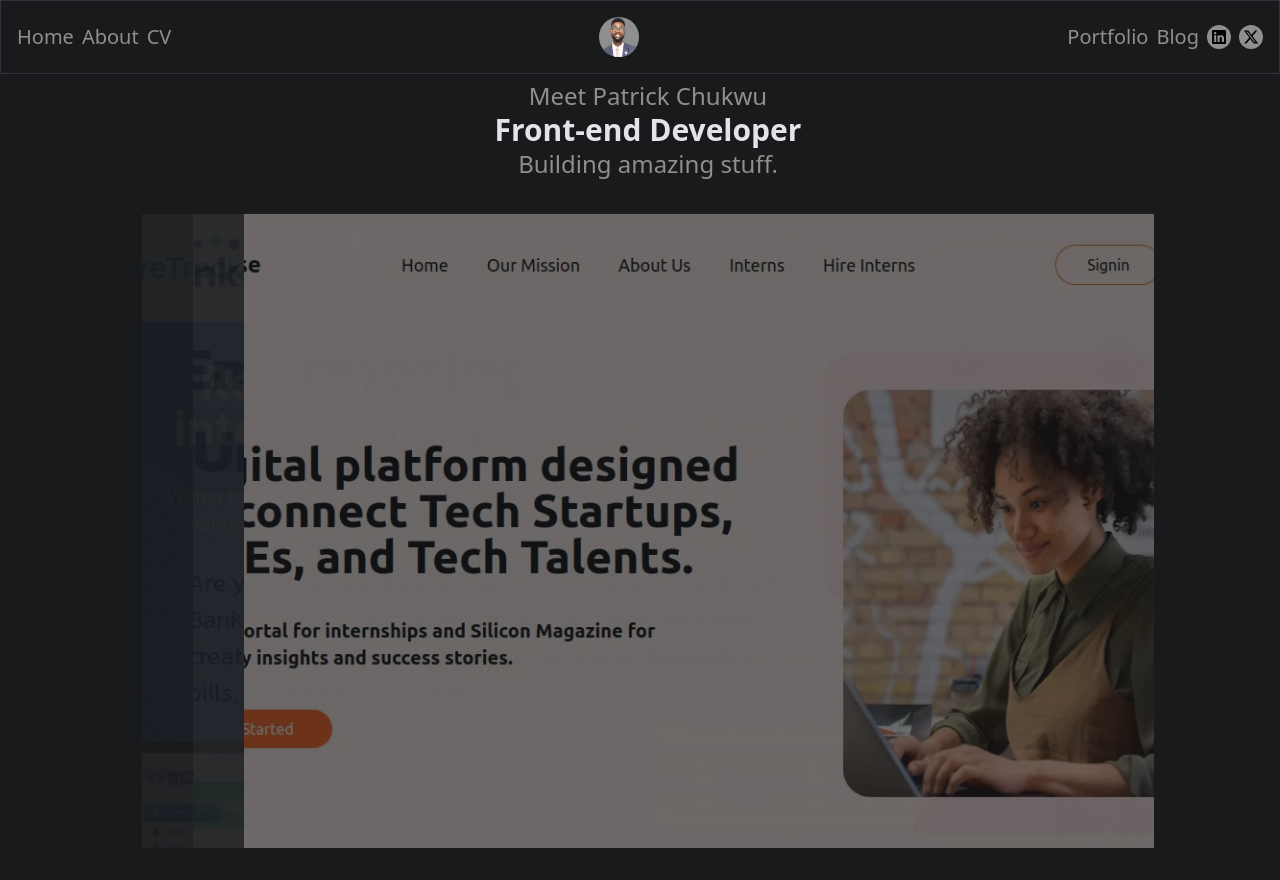
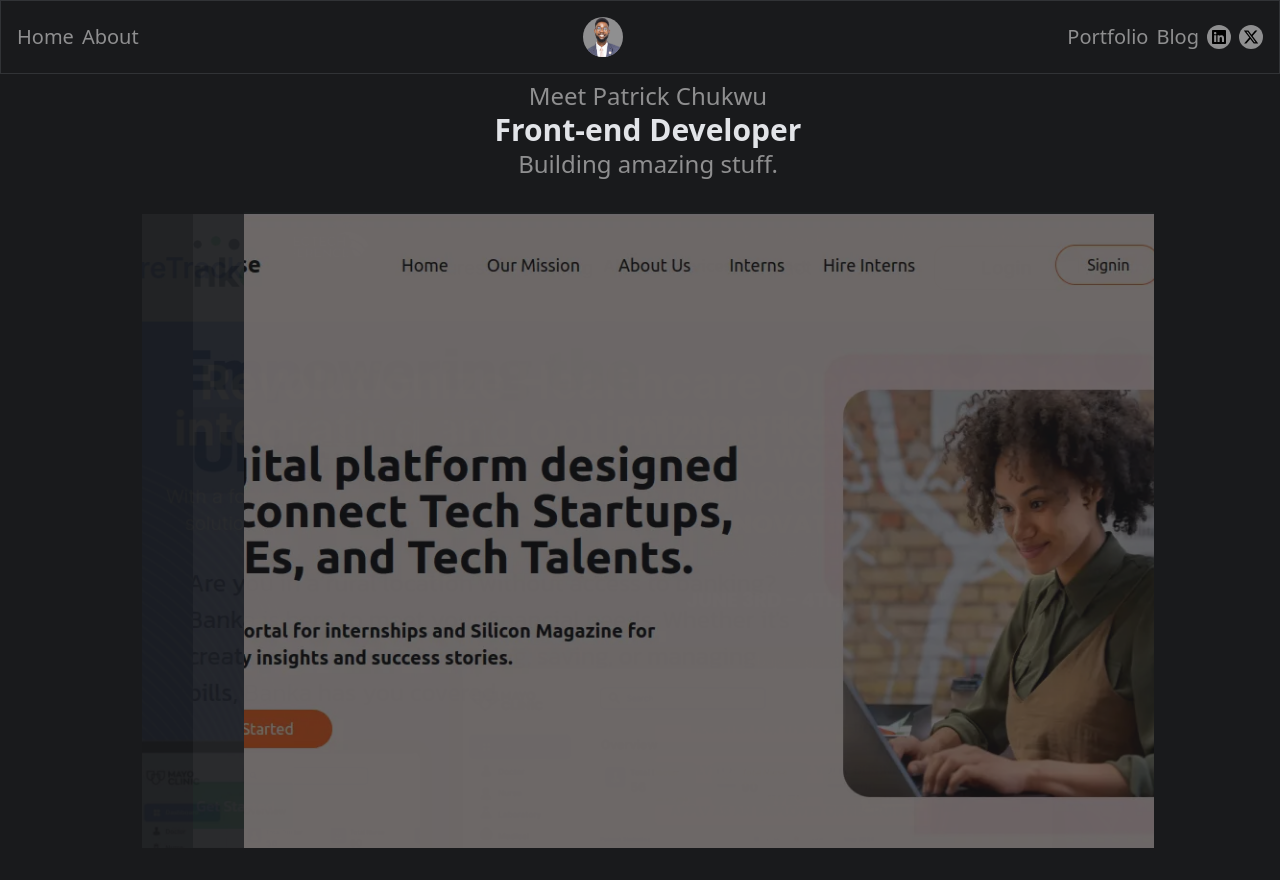
Before and after one commit to Patrick-Chukwu/Patrick-Chukwu, a React (Vite) app: page / in a window 1280 px wide. Built offline with nearby package versions, Linux system fonts and the light colour scheme.

Commit message:
Remove CV from nav menu

```diff
--- a/src/components/Navbar.jsx
+++ b/src/components/Navbar.jsx
@@ -18,8 +18,6 @@ const Navbar = () => {
       <div className="hidden md:flex justify-between items-center gap-2">
             <Link to="/" className='font-medium text-xl hover:text-white'>Home</Link>
             <Link to="/about" className='font-medium text-xl hover:text-white'>About</Link>
-            <Link to="" className='font-medium text-xl hover:text-white'>CV</Link>
-
         </div>
         <Link to="/"><img src={logo} className='bg-primary rounded-full size-10 hover:bg-white' alt="Chukwu Patrick Ifeanyi picture" /></Link>
         <div className="flex items-center justify-center gap-2">
```
